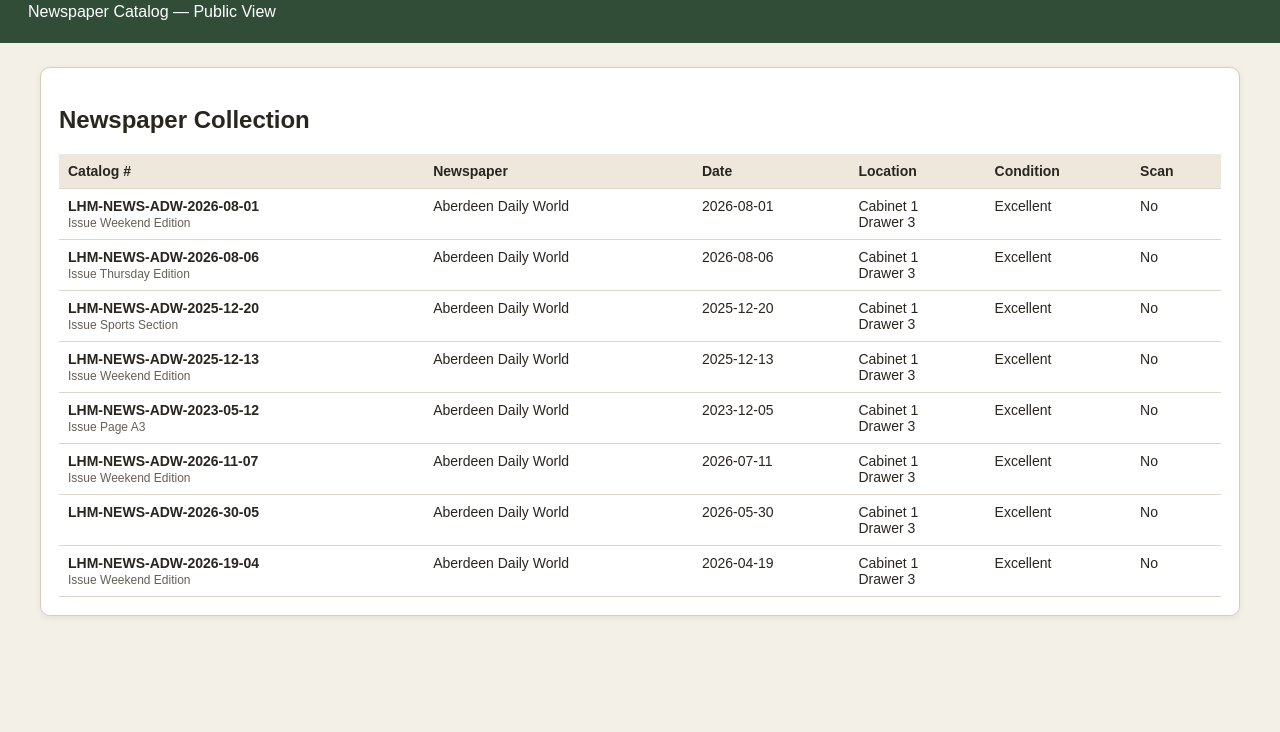
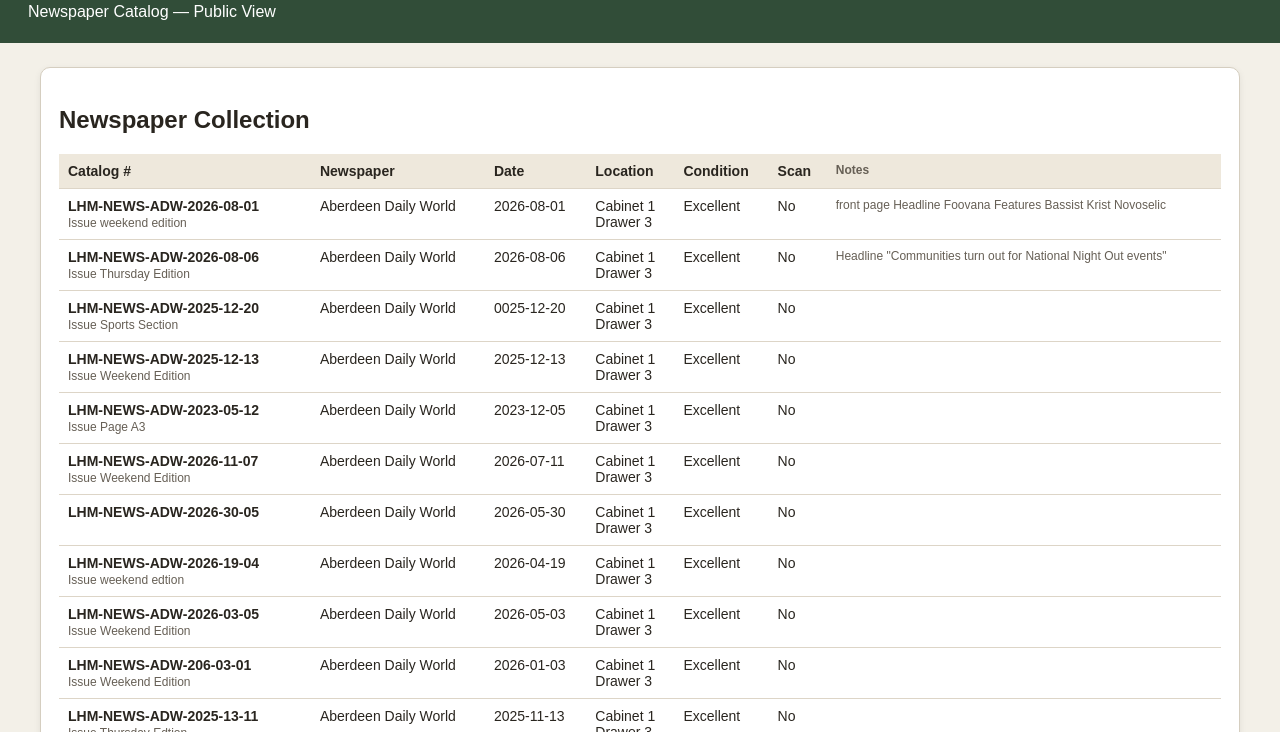
Before and after one commit to Articwashington2025/lalonde-newspaper-catalog, a plain HTML site: page index.html in a window 1280 px wide. Shown: the part 68-800 px from the top of the page. Drawn offline with Linux system fonts and the light colour scheme.

Commit message:
Update catalog with latest newspaper data including notes

```diff
--- a/index.html
+++ b/index.html
@@ -45,7 +45,7 @@ th{background:#eee8dc}
 <div class="card">
 <h2>Newspaper Collection</h2>
 <table>
-<thead><tr><th>Catalog #</th><th>Newspaper</th><th>Date</th><th>Location</th><th>Condition</th><th>Scan</th></tr></thead>
+<thead><tr><th>Catalog #</th><th>Newspaper</th><th>Date</th><th>Location</th><th>Condition</th><th>Scan</th><th class="small">Notes</th></tr></thead>
 <tbody id="rows"></tbody>
 </table>
 </div>
@@ -53,14 +53,160 @@ th{background:#eee8dc}
 <script>
 const KEY='lhm_newspaper_catalog_v1';
 let items=[
-{catalog:"LHM-NEWS-ADW-2026-08-01",paper:"Aberdeen Daily World",date:"2026-08-01",issue:"Weekend Edition",cabinet:"1",drawer:"3",condition:"Excellent",scan:"No",notes:""},
-{catalog:"LHM-NEWS-ADW-2026-08-06",paper:"Aberdeen Daily World",date:"2026-08-06",issue:"Thursday Edition",cabinet:"1",drawer:"3",condition:"Excellent",scan:"No",notes:""},
-{catalog:"LHM-NEWS-ADW-2025-12-20",paper:"Aberdeen Daily World",date:"2025-12-20",issue:"Sports Section",cabinet:"1",drawer:"3",condition:"Excellent",scan:"No",notes:""},
-{catalog:"LHM-NEWS-ADW-2025-12-13",paper:"Aberdeen Daily World",date:"2025-12-13",issue:"Weekend Edition",cabinet:"1",drawer:"3",condition:"Excellent",scan:"No",notes:""},
-{catalog:"LHM-NEWS-ADW-2023-05-12",paper:"Aberdeen Daily World",date:"2023-12-05",issue:"Page A3",cabinet:"1",drawer:"3",condition:"Excellent",scan:"No",notes:""},
-{catalog:"LHM-NEWS-ADW-2026-11-07",paper:"Aberdeen Daily World",date:"2026-07-11",issue:"Weekend Edition",cabinet:"1",drawer:"3",condition:"Excellent",scan:"No",notes:""},
-{catalog:"LHM-NEWS-ADW-2026-30-05",paper:"Aberdeen Daily World",date:"2026-05-30",issue:"",cabinet:"1",drawer:"3",condition:"Excellent",scan:"No",notes:""},
-{catalog:"LHM-NEWS-ADW-2026-19-04",paper:"Aberdeen Daily World",date:"2026-04-19",issue:"Weekend Edition",cabinet:"1",drawer:"3",condition:"Excellent",scan:"No",notes:""}
+  {
+    "catalog": "LHM-NEWS-ADW-2026-08-01",
+    "paper": "Aberdeen Daily World",
+    "date": "2026-08-01",
+    "issue": "weekend edition",
+    "cabinet": "1",
+    "drawer": "3",
+    "condition": "Excellent",
+    "scan": "No",
+    "notes": "front page Headline Foovana Features Bassist Krist Novoselic"
+  },
+  {
+    "catalog": "LHM-NEWS-ADW-2026-08-06",
+    "paper": "Aberdeen Daily World",
+    "date": "2026-08-06",
+    "issue": "Thursday Edition",
+    "cabinet": "1",
+    "drawer": "3",
+    "condition": "Excellent",
+    "scan": "No",
+    "notes": "Headline \"Communities turn out for National Night Out events\""
+  },
+  {
+    "catalog": "LHM-NEWS-ADW-2025-12-20",
+    "paper": "Aberdeen Daily World",
+    "date": "0025-12-20",
+    "issue": "Sports Section",
+    "cabinet": "1",
+    "drawer": "3",
+    "condition": "Excellent",
+    "scan": "No",
+    "notes": ""
+  },
+  {
+    "catalog": "LHM-NEWS-ADW-2025-12-13",
+    "paper": "Aberdeen Daily World",
+    "date": "2025-12-13",
+    "issue": "Weekend Edition",
+    "cabinet": "1",
+    "drawer": "3",
+    "condition": "Excellent",
+    "scan": "No",
+    "notes": ""
+  },
+  {
+    "catalog": "LHM-NEWS-ADW-2023-05-12",
+    "paper": "Aberdeen Daily World",
+    "date": "2023-12-05",
+    "issue": "Page A3",
+    "cabinet": "1",
+    "drawer": "3",
+    "condition": "Excellent",
+    "scan": "No",
+    "notes": ""
+  },
+  {
+    "catalog": "LHM-NEWS-ADW-2026-11-07",
+    "paper": "Aberdeen Daily World",
+    "date": "2026-07-11",
+    "issue": "Weekend Edition",
+    "cabinet": "1",
+    "drawer": "3",
+    "condition": "Excellent",
+    "scan": "No",
+    "notes": ""
+  },
+  {
+    "catalog": "LHM-NEWS-ADW-2026-30-05",
+    "paper": "Aberdeen Daily World",
+    "date": "2026-05-30",
+    "issue": "",
+    "cabinet": "1",
+    "drawer": "3",
+    "condition": "Excellent",
+    "scan": "No",
+    "notes": ""
+  },
+  {
+    "catalog": "LHM-NEWS-ADW-2026-19-04",
+    "paper": "Aberdeen Daily World",
+    "date": "2026-04-19",
+    "issue": "weekend edtion",
+    "cabinet": "1",
+    "drawer": "3",
+    "condition": "Excellent",
+    "scan": "No",
+    "notes": ""
+  },
+  {
+    "catalog": "LHM-NEWS-ADW-2026-03-05",
+    "paper": "Aberdeen Daily World",
+    "date": "2026-05-03",
+    "issue": "Weekend Edition",
+    "cabinet": "1",
+    "drawer": "3",
+    "condition": "Excellent",
+    "scan": "No",
+    "notes": ""
+  },
+  {
+    "catalog": "LHM-NEWS-ADW-206-03-01",
+    "paper": "Aberdeen Daily World",
+    "date": "2026-01-03",
+    "issue": "Weekend Edition",
+    "cabinet": "1",
+    "drawer": "3",
+    "condition": "Excellent",
+    "scan": "No",
+    "notes": ""
+  },
+  {
+    "catalog": "LHM-NEWS-ADW-2025-13-11",
+    "paper": "Aberdeen Daily World",
+    "date": "2025-11-13",
+    "issue": "Thursday Edtion",
+    "cabinet": "1",
+    "drawer": "3",
+    "condition": "Excellent",
+    "scan": "No",
+    "notes": ""
+  },
+  {
+    "catalog": "LHM-NEWS-ADW-2026-21-04",
+    "paper": "Aberdeen Daily World",
+    "date": "2026-04-21",
+    "issue": "Tuesday Edition",
+    "cabinet": "1",
+    "drawer": "3",
+    "condition": "Excellent",
+    "scan": "No",
+    "notes": ""
+  },
+  {
+    "catalog": "LHM-NEWS-ADW-2026-28-01",
+    "paper": "Aberdeen Daily World",
+    "date": "2026-01-28",
+    "issue": "Section B of Wednsday's Edition",
+    "cabinet": "1",
+    "drawer": "3",
+    "condition": "Excellent",
+    "scan": "No",
+    "notes": ""
+  },
+  {
+    "catalog": "LHM-NEWS-OLY-2026-13-03",
+    "paper": "The Olympian",
+    "date": "2026-03-13",
+    "issue": "Volume 136 No.343",
+    "cabinet": "1",
+    "drawer": "3",
+    "condition": "Excellent",
+    "scan": "No",
+    "notes": ""
+  }
 ];
 
 function val(id){return document.getElementById(id).value.trim()}
@@ -71,8 +217,8 @@ function render(){
   const x=o.x;
   return `<tr><td><b>${esc(x.catalog)}</b>${x.issue?'<br><span class="small">Issue '+esc(x.issue)+'</span>':''}</td>
   <td>${esc(x.paper)}</td><td>${esc(x.date)}</td><td>Cabinet ${esc(x.cabinet)}<br>Drawer ${esc(x.drawer)}</td>
-  <td>${esc(x.condition)}</td><td>${esc(x.scan)}</td></tr>`
- }).join('') || '<tr><td colspan="6">No newspapers found.</td></tr>';
+  <td>${esc(x.condition)}</td><td>${esc(x.scan)}</td><td class="small">${esc(x.notes)}</td></tr>`
+ }).join('') || '<tr><td colspan="7">No newspapers found.</td></tr>';
  const papers=new Set(items.map(x=>x.paper).filter(Boolean)).size;
  document.getElementById('stats').innerHTML=`<div class="stat"><b>${items.length}</b><br>Total Issues</div><div class="stat"><b>${papers}</b><br>Newspapers</div><div class="stat"><b>${items.filter(x=>x.scan==='Yes').length}</b><br>Scanned</div>`;
 }
```
